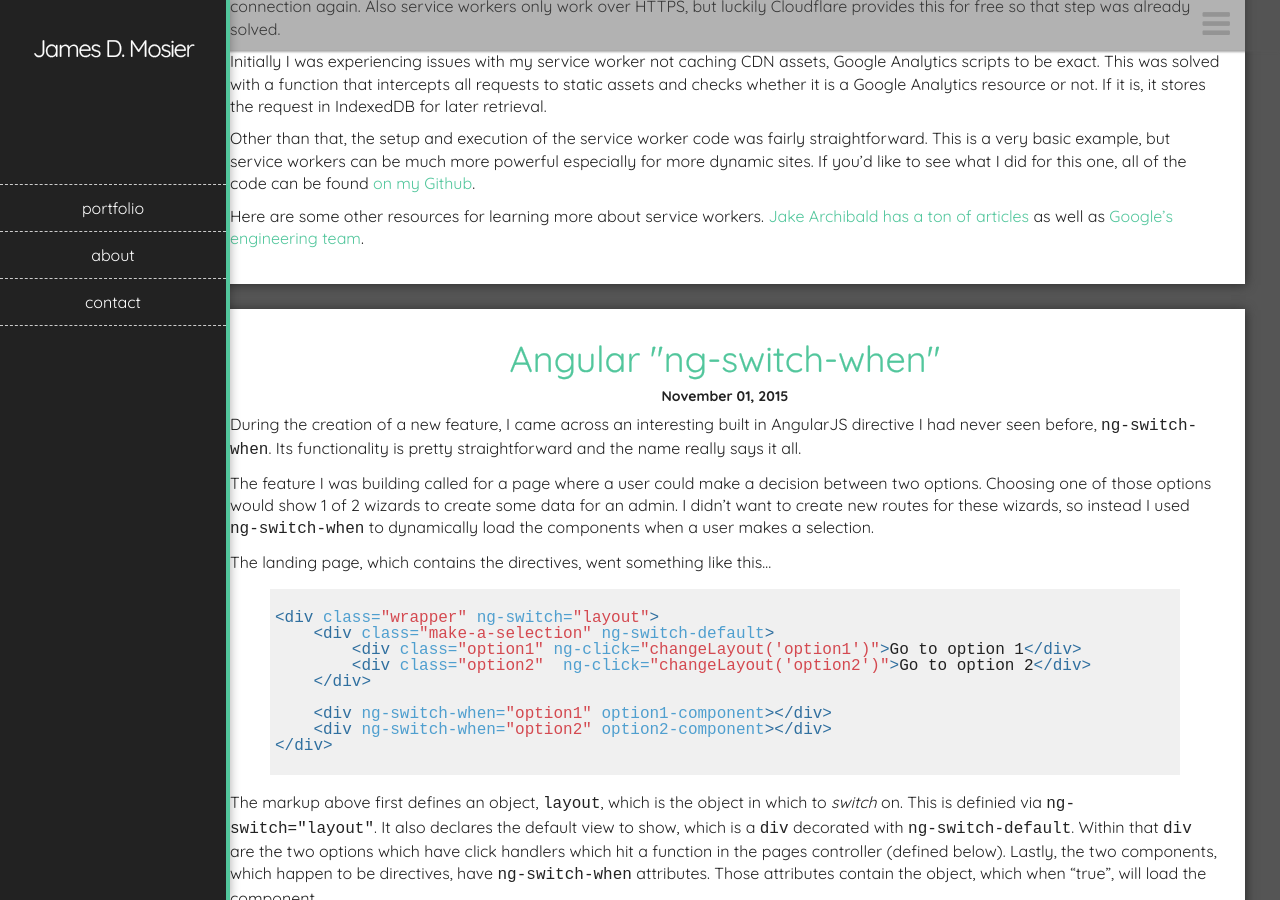
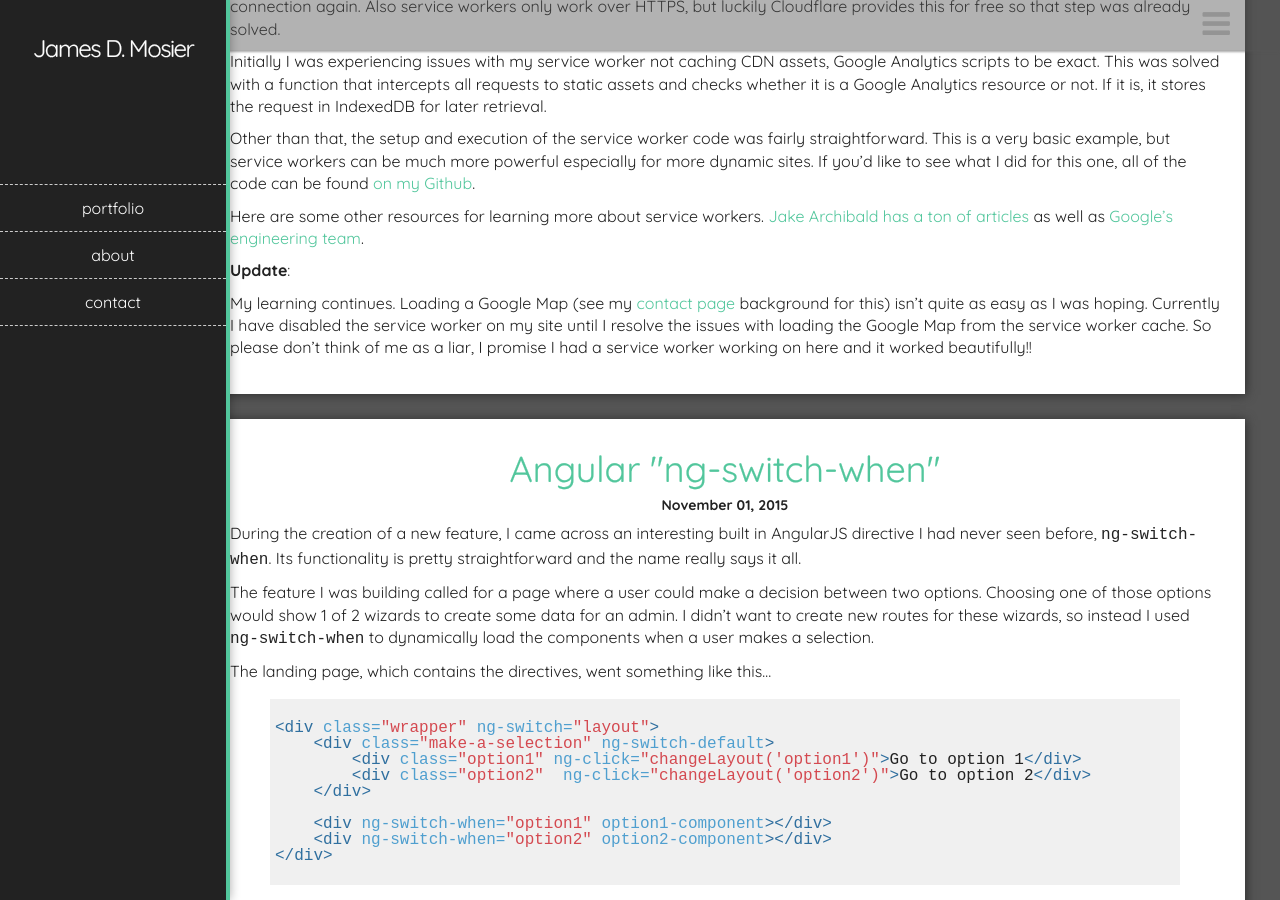
Before and after one commit to jamesmosier/jamez14.github.io, a Jekyll site: the page built from index.html, in a window 1280 px wide and 900 px high, scrolled down 718 px. Built offline with Jekyll 4.4.1, drawn with Linux system fonts in a browser that asks for light colours; nearby versions of some CDN libraries.

Commit message:
removed service worker...again... :thumbsdown:

```diff
--- a/_includes/footer.html
+++ b/_includes/footer.html
@@ -11,7 +11,6 @@
     });
 </script>
 
-<!-- this should be updating... :( -->
 <script>
   (function(i,s,o,g,r,a,m){i['GoogleAnalyticsObject']=r;i[r]=i[r]||function(){
       (i[r].q=i[r].q||[]).push(arguments)},i[r].l=1*new Date();a=s.createElement(o),
--- a/blog/_posts/2016-04-19-service-worker.md
+++ b/blog/_posts/2016-04-19-service-worker.md
@@ -27,3 +27,7 @@ Other than that, the setup and execution of the service worker code was fairly s
 
 
 Here are some other resources for learning more about service workers. [Jake Archibald](https://jakearchibald.com/2014/using-serviceworker-today/) [has a ton](https://jakearchibald.com/2014/service-worker-first-draft/) [of articles](https://jakearchibald.com/2014/offline-cookbook/) as well as [Google’s engineering team](https://developers.google.com/web/showcase/case-study/service-workers-iowa?hl=en).
+
+**Update**:
+
+My learning continues. Loading a Google Map (see my [contact page](https://jamesdmosier.com/contact/) background for this) isn't quite as easy as I was hoping. Currently I have disabled the service worker on my site until I resolve the issues with loading the Google Map from the service worker cache. So please don't think of me as a liar, I promise I had a service worker working on here and it worked beautifully!!
--- a/index.html
+++ b/index.html
@@ -35,7 +35,7 @@ layout: default
 
 </main>
 
-
+{%comment%}
 <script type="text/javascript" id="sw">
   if ('serviceWorker' in navigator) {
     navigator.serviceWorker.register('./sw.js').then(function(registration) {
@@ -45,3 +45,4 @@ layout: default
     });
   }
 </script>
+{%endcomment%}
```
